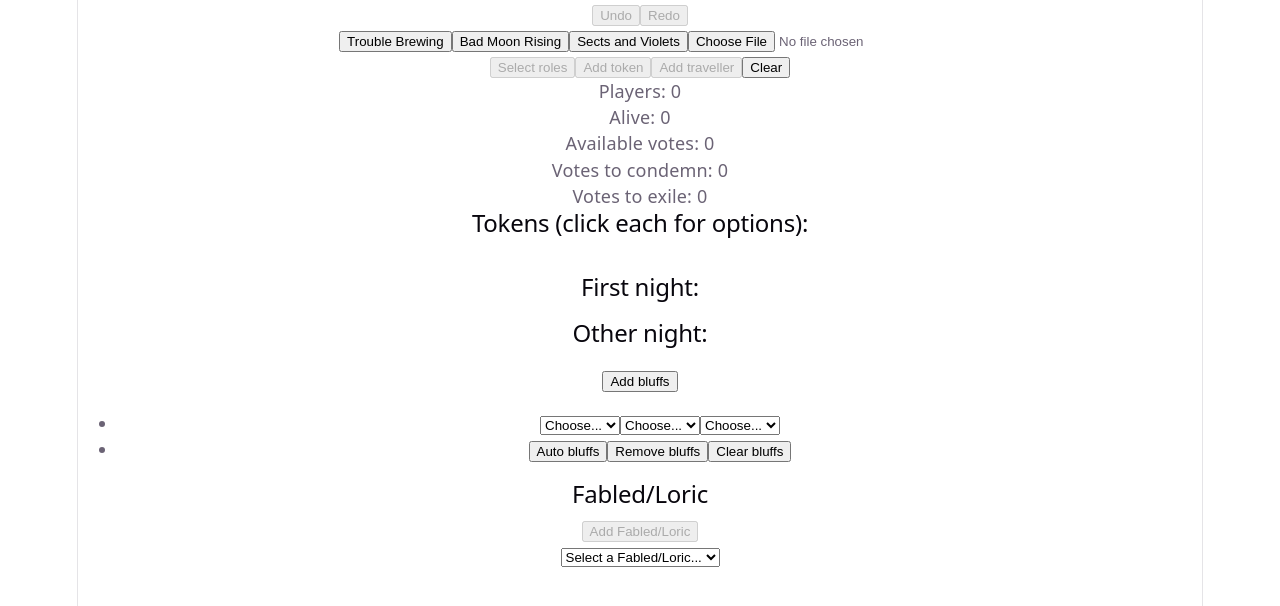
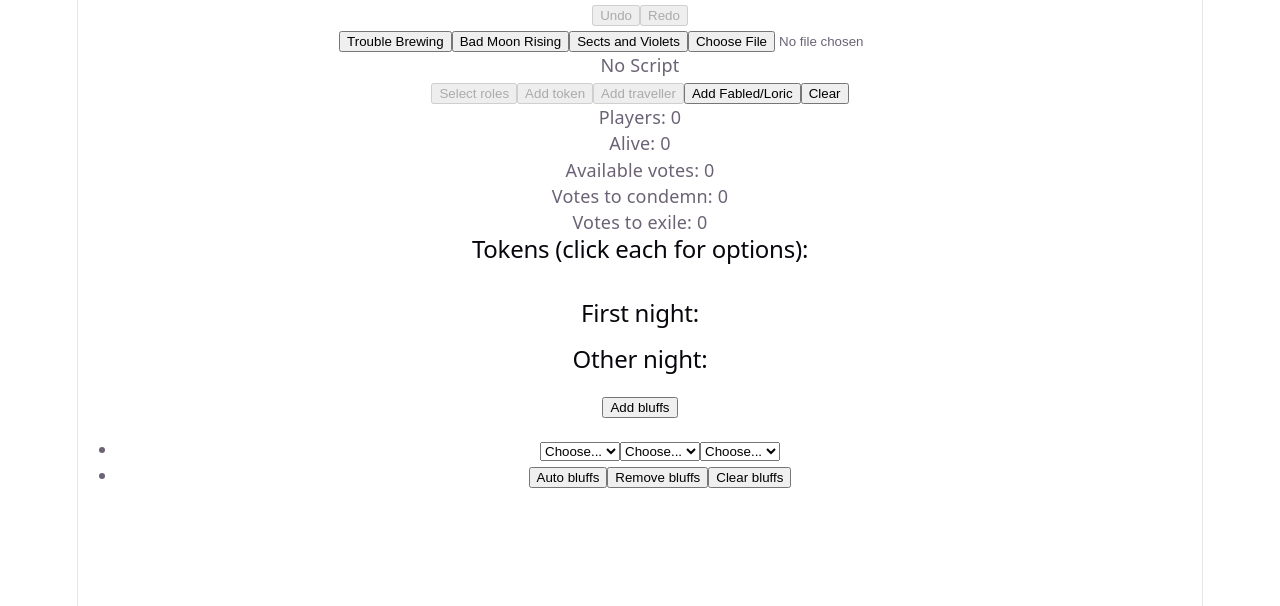
Before and after one commit to jam3sUW/botcapp, a React (Vite) app: page / in a window 1280 px wide. Shown: the top 606 px of the page. Built offline with nearby package versions, Linux system fonts and the light colour scheme.

Commit message:
Add 'add fabled/loric' popup

```diff
--- /dev/null
+++ b/src/FabledLoricAdder.tsx
@@ -0,0 +1,43 @@
+import { useState } from "react";
+import type { GrimAction, GrimState } from "./Grimoire";
+import Modal from "./Modal";
+import TokenGrid from "./TokenGrid";
+import { fabledLorics, getCharacter, type CharacterType } from "./Characters";
+import { getScriptCharacterTypes, type ScriptCharacterIdsByType } from "./Scripts";
+
+function firstAvailableType(idsByType: ScriptCharacterIdsByType): "fabled" | "loric" {
+    return idsByType["loric"].length !== 0 ? "loric" : "fabled"
+}
+
+export default function FabledLoricAdder({ dispatch, state } : { dispatch: React.Dispatch<GrimAction>, state: GrimState }) {
+    const [open, setOpen] = useState(false)
+    const [showAll, setShowAll] = useState(false)
+    const characterIdsByType = getScriptCharacterTypes(state.script)
+    const [chosenType, setType] = useState<"fabled" | "loric">(firstAvailableType(characterIdsByType))
+    const hasFabled = characterIdsByType["fabled"].length !== 0
+    const hasLoric = characterIdsByType["loric"].length !== 0
+    const showingAll = showAll || (!hasFabled && !hasLoric)
+    const ids = showingAll ? fabledLorics.filter(id => getCharacter(id)?.characterType === chosenType) : characterIdsByType[chosenType]
+    const showTabs = showingAll || (hasFabled && hasLoric)
+
+    return (
+        <>
+            <button onClick={() => { setOpen(true); setShowAll(false); setType(firstAvailableType(characterIdsByType)) }}>Add Fabled/Loric</button>
+            <Modal className="character-setup-modal" onClose={() => setOpen(false)} open={open}>
+                <TokenGrid ids={ids} onClickId={id => { dispatch({ type: "addFabledLoric", characterId: id }); setOpen(false) }}/>
+
+                {showTabs &&
+                    <div>
+                        <button onClick={() => setType("fabled")}>Fabled</button>
+                        <button onClick={() => setType("loric")}>Lorics</button>
+                    </div>
+                }
+
+                {(hasFabled || hasLoric) &&
+                    <button onClick={() => setShowAll(!showAll)}>{!showAll ? "Show all" : "Show on script"}</button>
+                }
+
+            </Modal>
+        </>
+    )
+}
--- a/src/Grimoire.ts
+++ b/src/Grimoire.ts
@@ -136,6 +136,9 @@ export function grimActionReducer(state: GrimState, action: GrimAction): GrimSta
         case "removeBluffSet":
             return { ...state, bluffSets: state.bluffSets.filter(bluffSet => bluffSet.id != action.id) }
         case "addFabledLoric":
+            if (state.fabledLorics.includes(action.characterId)) {
+                return state
+            }
             return { ...state, fabledLorics: [ ...state.fabledLorics, action.characterId]}
         case "removeFabledLoric":
             return { ...state, fabledLorics: state.fabledLorics.filter(fabledLoric => fabledLoric != action.characterId) }
--- a/src/InteractiveGrimoire.tsx
+++ b/src/InteractiveGrimoire.tsx
@@ -10,6 +10,7 @@ import "./InteractiveGrimoire.css"
 import CharacterSetup from "./CharacterSetup";
 import TokenAdder from "./TokenAdder";
 import TravellerAdder from "./TravellerAdder";
+import FabledLoricAdder from "./FabledLoricAdder";
 
 function InteractiveGrimoire() {
     const [{ present: state, past, future }, dispatch] = useReducer(historyReducer, { past: [], present: generateInitialGrimState(), future: []})
@@ -23,12 +24,15 @@ function InteractiveGrimoire() {
             <button disabled={future.length === 0} onClick={() => { dispatch({ type: "redo" }) }}>Redo</button>
 
             <ScriptLoader dispatch={dispatch}/>
+            <p>{state.script.name}</p>
 
             <CharacterSetup dispatch={dispatch} state={state}/>
 
             <TokenAdder dispatch={dispatch} state={state}/>
 
             <TravellerAdder dispatch={dispatch} state={state}/>
+
+            <FabledLoricAdder dispatch={dispatch} state={state}/>
 
             <button onClick={() => dispatch({ type: "clear"})}>Clear</button>
 
@@ -74,20 +78,9 @@ function InteractiveGrimoire() {
 
            <BluffManager dispatch={dispatch} state={state}/>
 
-           <h2>Fabled/Loric</h2>
-           <button disabled={chosenFabledLoric === ""} onClick={() => {
-                dispatch({ type: "addFabledLoric", characterId: chosenFabledLoric});
-                setChosenFabledLoric("")
-            }}>Add Fabled/Loric</button>
-           <br/>
-            <select value={chosenFabledLoric} onChange={(e) => setChosenFabledLoric(e.target.value)}>
-                <option value="" disabled>Select a Fabled/Loric...</option>
-                {fabledLorics.filter(fabledLoric => !state.fabledLorics.includes(fabledLoric)).map(id =>
-                    <option key={id} value={id}>
-                        {getCharacter(id)!.name}
-                    </option>
-                )}
-            </select>
+           {state.fabledLorics.length !== 0 &&
+                <>
+                    <h2>Fabled/Lorics</h2>
                     <ul>
                         {state.fabledLorics.map(id => (
                             <li key={id}>
@@ -96,6 +89,8 @@ function InteractiveGrimoire() {
                             </li>
                         ))}
                     </ul>
+                </>
+            }
 
             {inPlayJinxes.length > 0 && <div>
                 <h2>Jinxes</h2>
```
Lines whose indentation alone changed are shown as unchanged.
